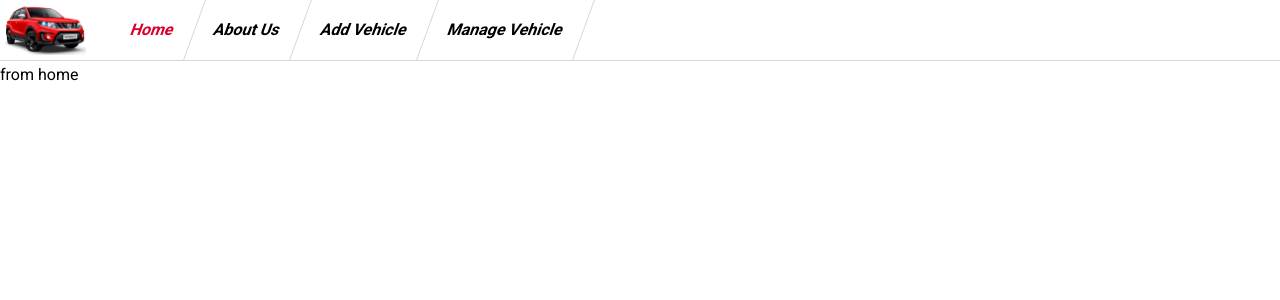
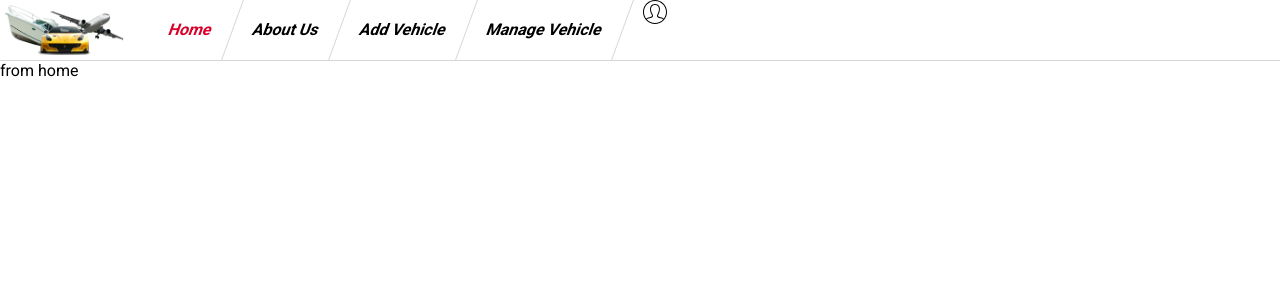
Before and after one commit to mrbalazs5/webtech2, a React (Create React App) app in the folder client/: page / in a window 1280 px wide. Shown: the top 300 px of the page. Built offline with nearby package versions, Linux system fonts and the light colour scheme.

Commit message:
svg update

```diff
--- a/client/src/components/Header.js
+++ b/client/src/components/Header.js
@@ -1,6 +1,7 @@
 import React from 'react';
 import {NavLink} from 'react-router-dom';
-import vitara from '../images/vitara.png';
+import vitara from '../images/logo.png';
+import Login from './Login';
 
 export default class Header extends React.Component{
   state = {
@@ -24,7 +25,7 @@ export default class Header extends React.Component{
           <li><NavLink className="link" activeClassName="active" exact to="/addvehicle">Add Vehicle</NavLink></li>
           <li><NavLink className="link" activeClassName="active" exact to="/managevehicle">Manage Vehicle</NavLink></li>
         </ul>
-
+        <Login/>
       </header>
     );
   }
--- /dev/null
+++ b/client/src/components/Icons.js
@@ -0,0 +1,26 @@
+import React from "react";
+
+export default class Icon extends React.Component{
+  render(){
+
+    const icons = [
+      {
+        name: 'user',
+        width: '24',
+        height: '24',
+        path: 'M12 0c6.623 0 12 5.377 12 12s-5.377 12-12 12-12-5.377-12-12 5.377-12 12-12zm8.127 19.41c-.282-.401-.772-.654-1.624-.85-3.848-.906-4.097-1.501-4.352-2.059-.259-.565-.19-1.23.205-1.977 1.726-3.257 2.09-6.024 1.027-7.79-.674-1.119-1.875-1.734-3.383-1.734-1.521 0-2.732.626-3.409 1.763-1.066 1.789-.693 4.544 1.049 7.757.402.742.476 1.406.22 1.974-.265.586-.611 1.19-4.365 2.066-.852.196-1.342.449-1.623.848 2.012 2.207 4.91 3.592 8.128 3.592s6.115-1.385 8.127-3.59zm.65-.782c1.395-1.844 2.223-4.14 2.223-6.628 0-6.071-4.929-11-11-11s-11 4.929-11 11c0 2.487.827 4.783 2.222 6.626.409-.452 1.049-.81 2.049-1.041 2.025-.462 3.376-.836 3.678-1.502.122-.272.061-.628-.188-1.087-1.917-3.535-2.282-6.641-1.03-8.745.853-1.431 2.408-2.251 4.269-2.251 1.845 0 3.391.808 4.24 2.218 1.251 2.079.896 5.195-1 8.774-.245.463-.304.821-.179 1.094.305.668 1.644 1.038 3.667 1.499 1 .23 1.64.59 2.049 1.043z'
+      }
+    ]
+
+    const selectedIcon = icons.filter(icon => icon.name === this.props.name)
+
+    return(
+      <div>{selectedIcon.map((icon) =>
+        <svg key={icon.name} width={icon.width} height={icon.height} xmlns="http://www.w3.org/2000/svg">
+          <path d={icon.path}/>
+        </svg>
+        )}
+      </div>
+    );
+  }
+}
--- /dev/null
+++ b/client/src/components/Login.js
@@ -0,0 +1,21 @@
+import React from 'react';
+import './login.scss';
+import Icons from './Icons';
+
+export default class Login extends React.Component{
+  state = {
+    isPopup: false
+  }
+
+  handlePopup = () => {
+      this.setState({isPopup: !this.state.isPopup})
+  }
+
+  render(){
+    return(
+      <div className="login">
+        <Icons name="user"/>
+      </div>
+    );
+  }
+}
--- /dev/null
+++ b/client/src/components/login.scss
@@ -0,0 +1,10 @@
+@import '../scss/styles.scss';
+
+.login {
+  .sign-btn {
+    line-height: 60px;
+    padding-right: 20px;
+    display: inline-block;
+    float: right;
+  }
+}
```
Also changed, not shown: client/src/images/logo.png (added), client/src/images/svg/user.svg (added).
